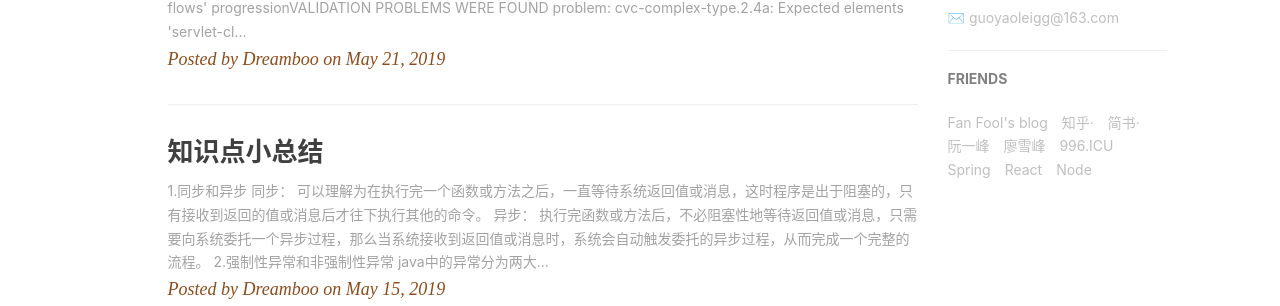
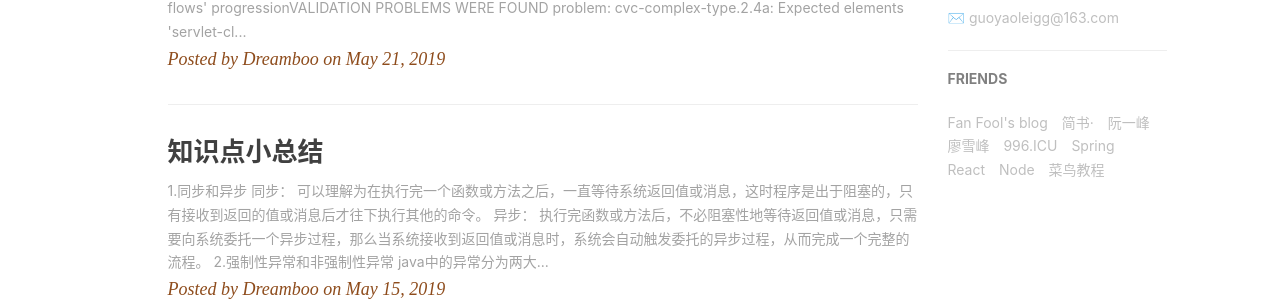
Before and after one commit to guoyaoleigg/guoyaoleigg.github.io, a Jekyll site: the page built from index.html, in a window 1280 px wide. Shown: the part 953-1259 px from the top of the page. Built offline with Jekyll 4.4.1, drawn with Linux system fonts in a browser that asks for light colours; nearby versions of some CDN libraries; the list of posts is cut into pages by our own code; comment, search, counter and statistics services are not loaded.

Commit message:
友链增加菜鸟教程

```diff
--- a/_config.yml
+++ b/_config.yml
@@ -103,9 +103,6 @@ friends: [
   href: "https://fanliang8023.github.io/"
 },
 {
-  title: "知乎·",
-  href: "http://zhihu.com"
-},{
   title: "简书·",
   href: "http://www.jianshu.com"
 },{
@@ -127,5 +124,8 @@ friends: [
 },{
   title: "Node",
   href: "https://nodejs.org/zh-cn/"
+},{
+  title: "菜鸟教程",
+  href: "https://www.runoob.com"
 }
 ]
```
